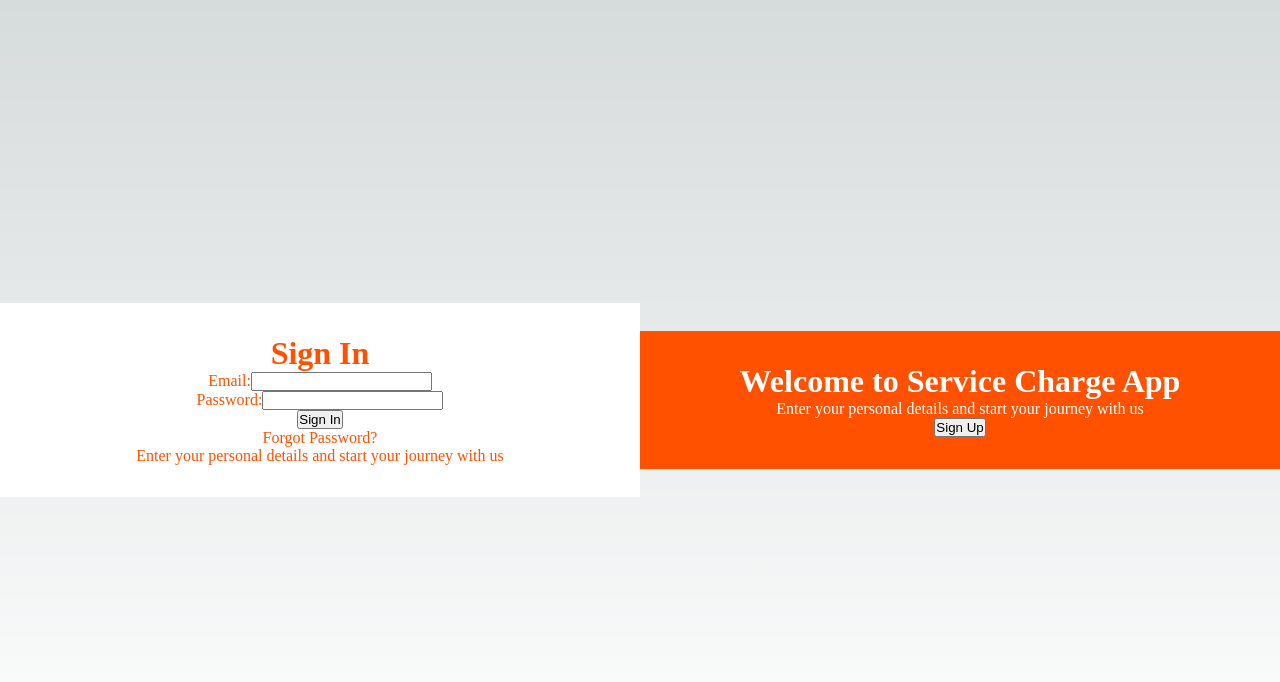
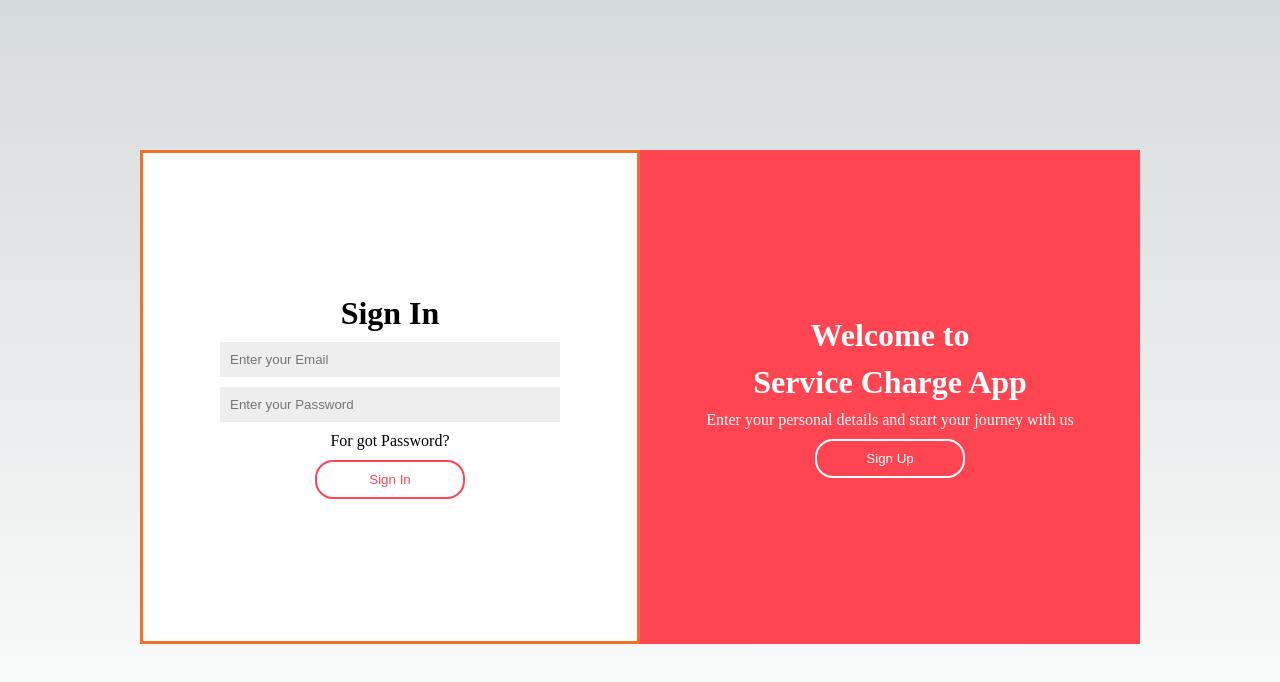
Before and after one commit to StarGaze870/ServiceChargeApp, a Next.js app in the folder frontend/: page /Login in a window 1280 px wide. Shown: the top 682 px of the page. Built offline with nearby package versions, Linux system fonts and the light colour scheme.

Commit message:
nahimo na ang log in hehehe

```diff
--- a/frontend/src/pages/Login.js
+++ b/frontend/src/pages/Login.js
@@ -10,9 +10,14 @@ function Login() {
   // handle form submission
   const handleSubmit = (event) => {
     event.preventDefault();
+
     // add code to submit the form data to the backend API
   };
-
+  const [text, setText] = useState("For got Password?");
+  function handleForgotPassword() {
+    // your function logic here
+      setText("new text");
+  };
   // handle form input changes
   const handleChange = (event) => {
     const { name, value } = event.target;
@@ -24,28 +29,53 @@ function Login() {
 
   return (
     <div className={styles.container}>
-      <div className={styles.left}>
-        <h1>Sign In</h1>
-        <form onSubmit={handleSubmit}>
-          <div>
-            <label htmlFor="email">Email:</label>
-            <input type="email" id="email" name="email" value={credentials.email} onChange={handleChange} required />
+      <div className={styles.centerContainer}>
+          <div className={styles.left}>
+            <h1 className={styles.Spacing} >Sign In</h1>
+
+
+              <div className={styles.Spacing} >
+                {/* <label htmlFor="email">Email:</label> */}
+                <input className={styles.inputs}  placeholder="Enter your Email" type="email" id="email" name="email" value={credentials.email} onChange={handleChange} required />
+              </div>
+
+              <div className={styles.Spacing}>
+                {/* <label htmlFor="password">Password:</label> */}
+                <input className={styles.inputs} placeholder="Enter your Password" type="password" id="password" name="password" value={credentials.password} onChange={handleChange} required />
+              </div>
+
+                 <a href="#" onClick={handleForgotPassword} className={`${styles.Spacing} ${styles.ForgotPassword}`}>For got Password?</a>
+
+
+              <form onSubmit={handleSubmit}>
+              <button  className={`${styles.Spacing} ${styles.RoundButton} ${styles.SignIn}`} id="signin" >Sign In</button>
+              </form>
+
+            {/* <p className={styles.Spacing}>Enter your personal details and start your journey with us</p> */}
+
           </div>
-          <div>
-            <label htmlFor="password">Password:</label>
-            <input type="password" id="password" name="password" value={credentials.password} onChange={handleChange} required />
+
+          <div className={styles.right}>
+            <div>
+            <h1 className={styles.Spacing}>Welcome to</h1>
+            </div>
+
+            <div>
+            <h1 className={styles.Spacing}><strong>Service Charge App</strong></h1>
+            </div>
+
+            <div>
+            <p className={styles.Spacing}>Enter your personal details and start your journey with us</p>
+            </div>
+
+            <div>
+            <button className={`${styles.Spacing} ${styles.RoundButton} ${styles.SignUp}`} id="signup" data-type="signup">Sign Up</button>            </div>
+
           </div>
-          <button type="submit">Sign In</button>
-        </form>
-        <a href="#">Forgot Password?</a>
-        <p>Enter your personal details and start your journey with us</p>
       </div>
-      <div className={styles.right}>
-        <h1>Welcome to <strong>Service Charge App</strong></h1>
-        <p>Enter your personal details and start your journey with us</p>
-        <button>Sign Up</button>
-      </div>
+
     </div>
+
   );
 
 }  export default Login;
--- a/frontend/src/styles/Login.module.css
+++ b/frontend/src/styles/Login.module.css
@@ -2,21 +2,91 @@
     display: flex;
     justify-content: center;
     align-items: center;
+
     height: 100vh;
   }
 
+  .centerContainer{
+
+    width: 1000;
+    height: 500px;
+
+    overflow: auto;
+  }
+
   .left {
+    border-style: solid;
+    border-color:#f2702b;
     background-color: white;
-    color: rgb(255, 81, 0);
+    float: left;
+    width: 500px;
+    justify-content:center;
+    height: 494px;
     padding: 2rem;
+    display: flex;
+    flex-direction: column;
     text-align: center;
     flex-basis: 50%;
   }
 
   .right {
-    background-color: rgb(255, 81, 0);
+    border-style: solid;
+    border-color:#ff4552;
+    background-color: #ff4552;
     color: white;
+    float: right;
+    display: flex;
+    flex-direction: column;
+    justify-content:center;
+    width: 500px;
+    height: 494px;
     padding: 2rem;
     text-align: center;
     flex-basis: 50%;
   }
+  .Spacing{
+    padding-bottom: 10px;
+  }
+  .inputs{
+    height: 35px;
+    width: 340px;
+    background-color:#eeeeee;
+    padding-left: 10px;
+    border: none;
+  }
+
+  .RoundButton {
+    border-radius: 18px;
+    padding-top: 10px;
+    padding-bottom: 10px;
+    text-align: center;
+    width: 150px;
+  }
+  .SignUp:hover {
+    border-color: #ff4552 !important;
+    background-color: white !important;
+    color: #ff4552 !important;
+  }
+
+  .SignUp{
+    color:white;
+    background-color:#ff4552;
+    border-style: solid;
+    border-color:white;
+
+  }
+  .SignIn{
+    color: #ff4552;
+    border-style: solid;
+    background-color:white;
+    border-color:#ff4552;
+  }
+  .SignIn:hover{
+    color: white;
+    border-style: solid;
+    background-color:#ff4552;
+    border-color:white;
+  }
+.ForgotPassword:hover{
+  color: #ff4552;
+}
```
Also changed, not shown: frontend/src/pages/index.js (+10 -10 lines).
